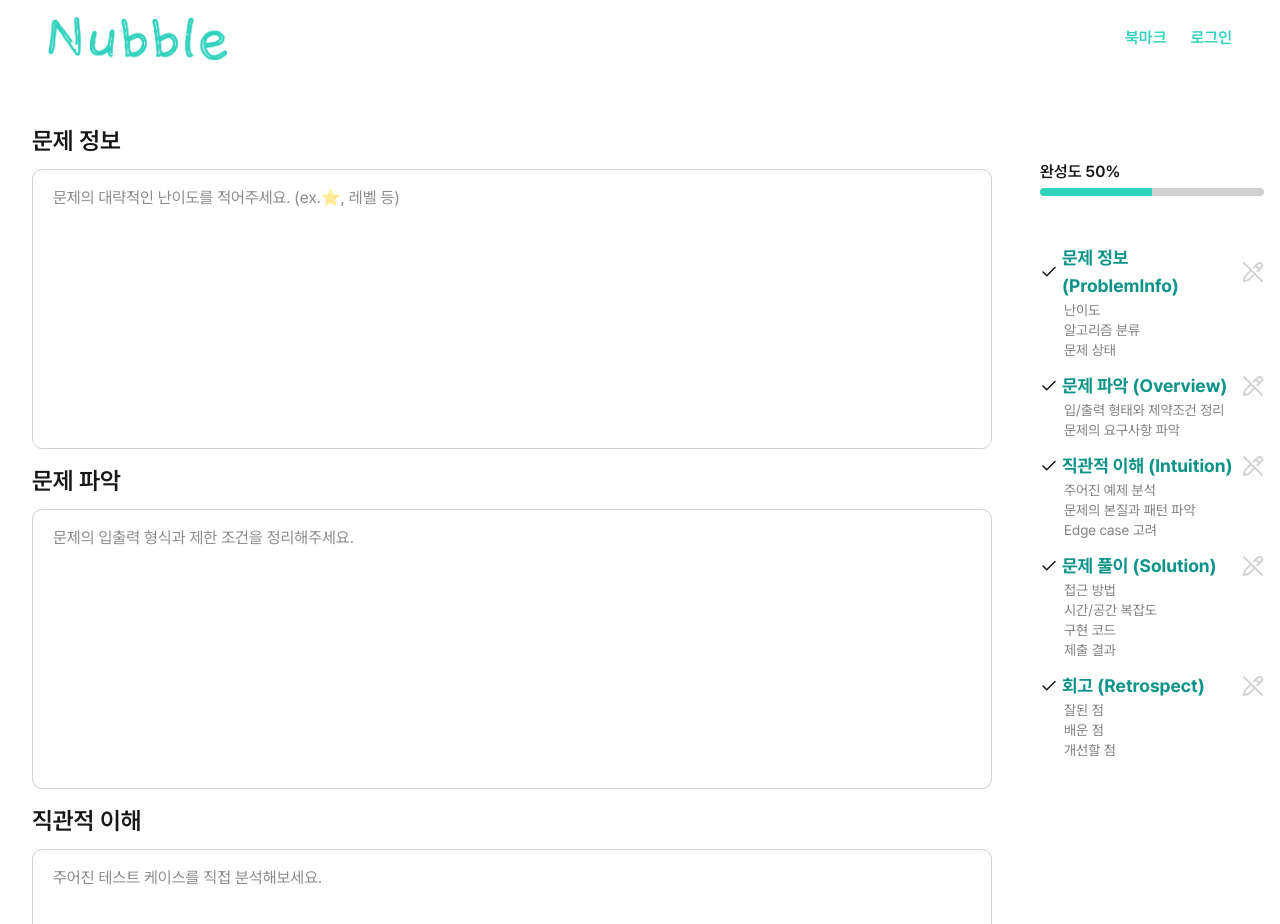
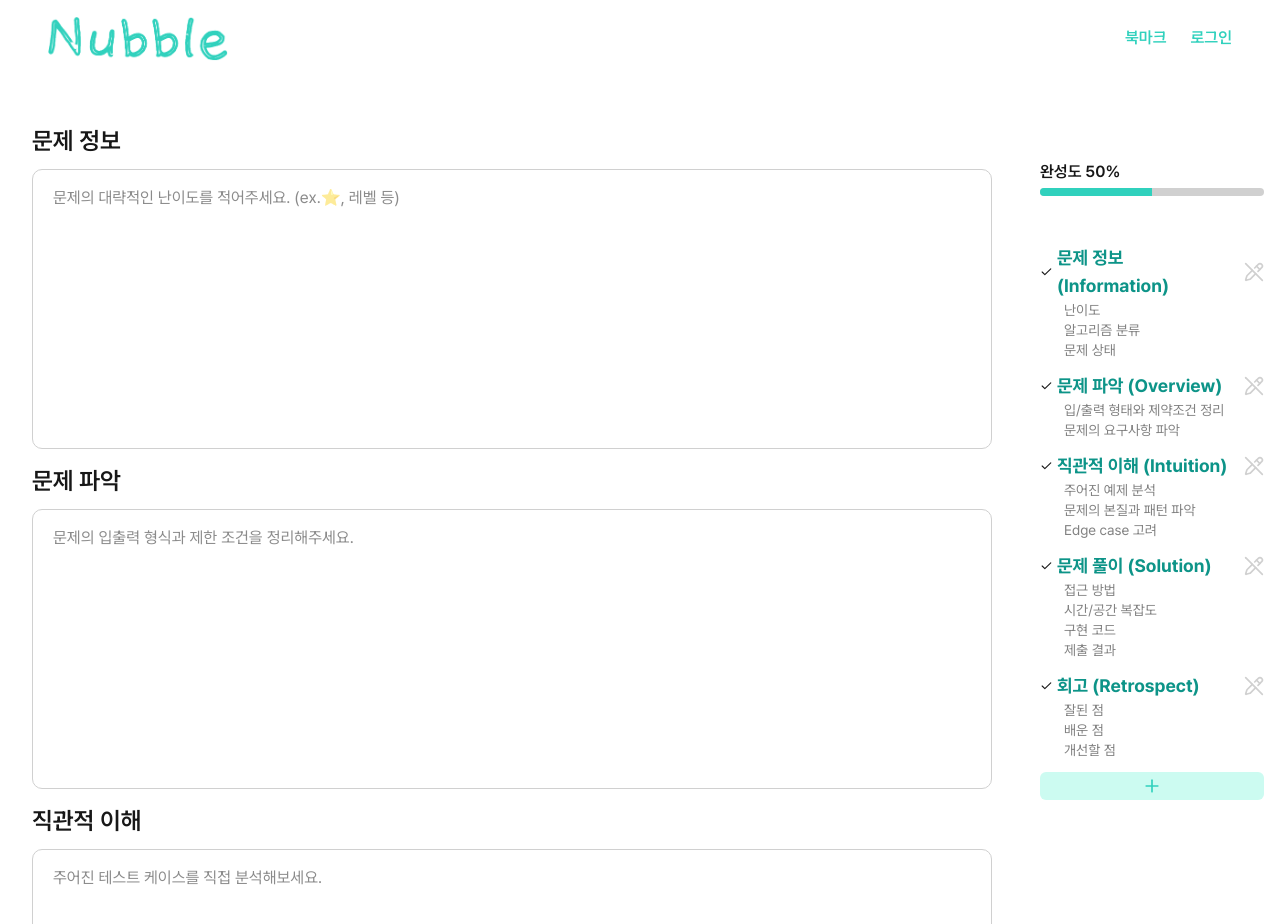
Before and after one commit to Nubblee/NubbleV2-FE, a Next.js app: page /writeTemplate in a window 1280 px wide. Shown: the top 924 px of the page. Built offline with nearby package versions, Linux system fonts and the light colour scheme.

Commit message:
feat: template 추가 버튼 생성 (#38)

```diff
--- a/app/(default)/writeTemplate/_component/TemplateList.tsx
+++ b/app/(default)/writeTemplate/_component/TemplateList.tsx
@@ -4,7 +4,7 @@
 // };
 "use client";
 
-import { Check, PencilLine, PencilOffIcon } from "lucide-react";
+import { Check, PencilLine, PencilOffIcon, Plus } from "lucide-react";
 import { templateStructure } from "@/config/template";
 import { useTemplateStore } from "@/stores/useTemplateStore";
 
@@ -22,9 +22,9 @@ const TemplateList = () => {
         ([key, { title, description }]) => (
           <div key={key}>
             <div className="flex gap-1 items-center">
-              <Check size={20} />
+              <Check size={14} />
               <div className="flex items-center w-full gap-2">
-                <span className="text-lg font-bold text-green-dark w-8/9">
+                <span className="text-lg font-bold text-green-dark w-full">
                   {`${title} (${key})`}{" "}
                 </span>
                 <button
@@ -35,12 +35,12 @@ const TemplateList = () => {
                 >
                   {openedKeys.includes(key) ? (
                     <PencilOffIcon
-                      size={22}
+                      size={20}
                       style={{ color: "var(--color-gray-light)" }}
                     />
                   ) : (
                     <PencilLine
-                      size={22}
+                      size={20}
                       style={{ color: "var(--color-green-middle)" }}
                     />
                   )}
@@ -57,6 +57,9 @@ const TemplateList = () => {
           </div>
         )
       )}
+      <button className="w-full flex justify-center bg-green-light text-green-middle rounded-md p-1 hover:bg-green-dark cursor-pointer text-green-light">
+        <Plus size={20} />
+      </button>
     </div>
   );
 };
--- a/config/template.ts
+++ b/config/template.ts
@@ -1,5 +1,5 @@
 export const templateStructure = {
-  ProblemInfo: {
+  Information: {
     title: "문제 정보",
     description: [
       "난이도 - 문제의 대략적인 난이도를 적어주세요. (ex.⭐️, 레벨 등)",
```
